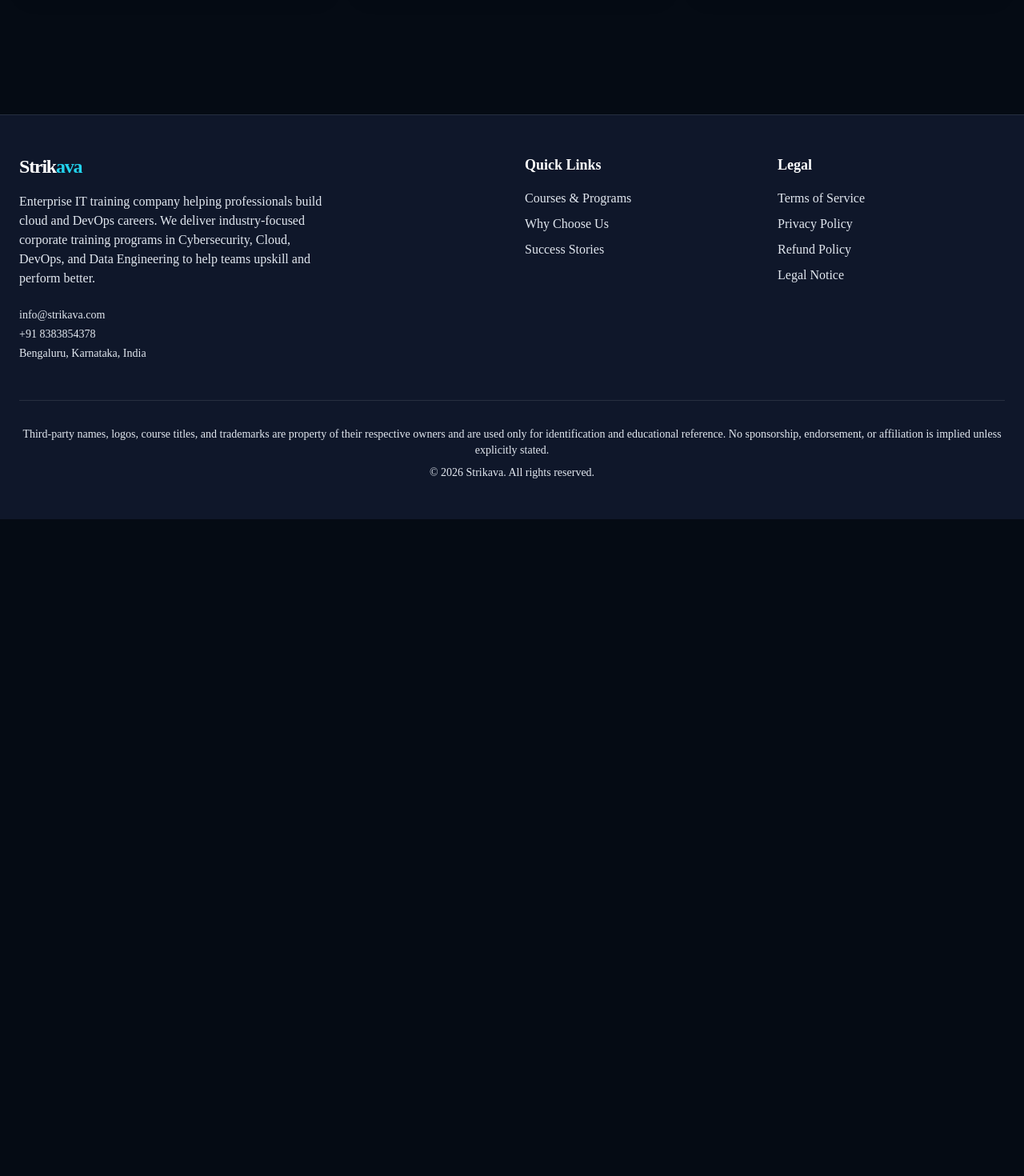
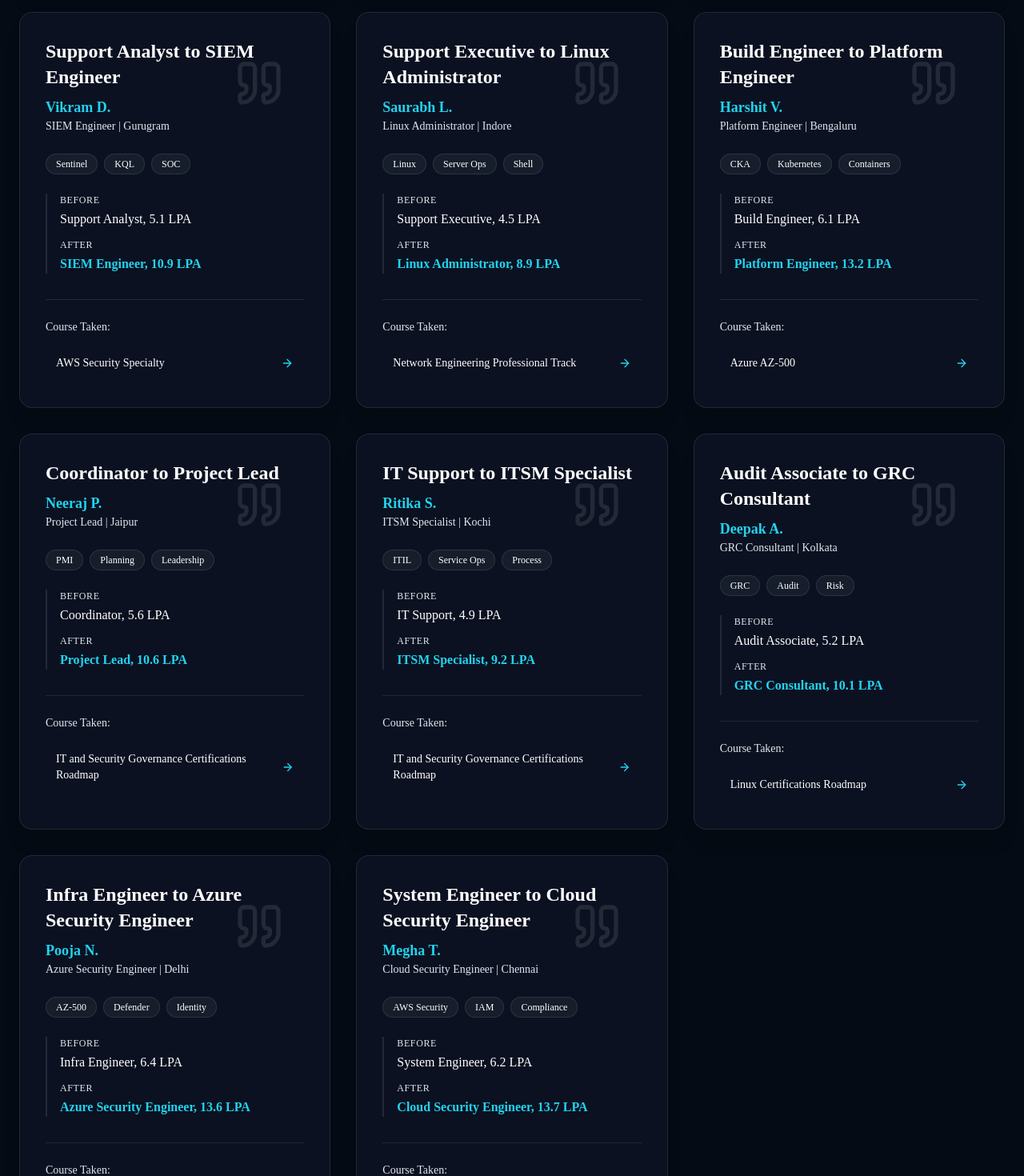
Before and after one commit to Wolvistmedia/strikava-appp, a Next.js app: page /success-stories in a window 1280 px wide. Shown: the part 880-2350 px from the top of the page at 80% size. Before the commit the page ends 1529 px from the top, so only its background shows below. Built offline with nearby package versions, Linux system fonts and the light colour scheme.

Commit message:
added logo , added success stories

```diff
--- a/src/app/success-stories/page.tsx
+++ b/src/app/success-stories/page.tsx
@@ -33,6 +33,139 @@ export default function SuccessStories() {
       after: "Azure Administrator, 9.6 LPA",
       course: "Azure AZ-104",
       link: "/programs/azure-az104"
+    },
+    // // card-4
+    // {
+    //   title: "NOC Analyst to SOC Analyst",
+    //   name: "Farhan K.",
+    //   role: "SOC Analyst | Hyderabad",
+    //   tags: ["SIEM", "Splunk", "Incident Response"],
+    //   before: "NOC Analyst, 4.9 LPA",
+    //   after: "SOC Analyst, 10.7 LPA",
+    //   course: "Splunk SOC Analyst",
+    //   link: "/programs/splunk-soc-analyst"
+    // },
+    // card-5
+    {
+      title: "Support Analyst to SIEM Engineer",
+      name: "Vikram D.",
+      role: "SIEM Engineer | Gurugram",
+      tags: ["Sentinel", "KQL", "SOC"],
+      before: "Support Analyst, 5.1 LPA",
+      after: "SIEM Engineer, 10.9 LPA",
+      course: "AWS Security Specialty",
+      link: "/programs/show-all-courses-roadmap"
+    },
+    // // card-6
+    // {
+    //   title: "SQL Developer to Data Engineer",
+    //   name: "Nitin P.",
+    //   role: "Data Engineer | Mumbai",
+    //   tags: ["SQL", "Pipelines", "Cloud Data"],
+    //   before: "SQL Developer, 5.8 LPA",
+    //   after: "Data Engineer, 12.1 LPA",
+    //   course: "Sentinel SIEM Cloud Security",
+    //   link: "/programs/sentinel-siem-cloud-security"
+    // },
+    // // card-7
+    // {
+    //   title: "Developer to Cloud Solutions Architect",
+    //   name: "Karan B.",
+    //   role: "Cloud Solutions Architect | Bengaluru",
+    //   tags: ["Architecture", "AWS Pro", "Design"],
+    //   before: "Developer, 7.1 LPA",
+    //   after: "Cloud Solutions Architect, 16.0 LPA",
+    //   course: "Cloud Data Security Certification Roadmap",
+    //   link: "/programs/cloud-data-security-certification-roadmap"
+    // },
+    // card-8
+    {
+      title: "Support Executive to Linux Administrator",
+      name: "Saurabh L.",
+      role: "Linux Administrator | Indore",
+      tags: ["Linux", "Server Ops", "Shell"],
+      before: "Support Executive, 4.5 LPA",
+      after: "Linux Administrator, 8.9 LPA",
+      course: "Network Engineering Professional Track",
+      link: "/programs/network-engineering-professional-track"
+    },
+    // // card-9
+    // {
+    //   title: "Network Admin to Cloud Network Engineer",
+    //   name: "Pratik J.",
+    //   role: "Cloud Network Engineer | Ahmedabad",
+    //   tags: ["VPC", "Routing", "Hybrid Cloud"],
+    //   before: "Network Admin, 6.0 LPA",
+    //   after: "Cloud Network Engineer, 12.1 LPA",
+    //   course: "Kubernetes Administrator CKA",
+    //   link: "/programs/kubernetes-administrator-cka"
+    // },
+    // card 10
+    {
+      title: "Build Engineer to Platform Engineer",
+      name: "Harshit V.",
+      role: "Platform Engineer | Bengaluru",
+      tags: ["CKA", "Kubernetes", "Containers"],
+      before: "Build Engineer, 6.1 LPA",
+      after: "Platform Engineer, 13.2 LPA",
+      course: "Azure AZ-500",
+      link: "/programs/azure-az500"
+    },
+    // card 11
+   {
+      title: "Coordinator to Project Lead",
+      name: "Neeraj P.",
+      role: "Project Lead | Jaipur",
+      tags: ["PMI", "Planning", "Leadership"],
+      before: "Coordinator, 5.6 LPA",
+      after: "Project Lead, 10.6 LPA",
+      course: "IT and Security Governance Certifications Roadmap",
+      link: "/programs/governance-certifications-roadmap"
+    },
+
+    // card 12
+    {
+      title: "IT Support to ITSM Specialist",
+      name: "Ritika S.",
+      role: "ITSM Specialist | Kochi",
+      tags: ["ITIL", "Service Ops", "Process"],
+      before: "IT Support, 4.9 LPA",
+      after: "ITSM Specialist, 9.2 LPA",
+      course: "IT and Security Governance Certifications Roadmap",
+      link: "/programs/governance-certifications-roadmap"
+    },
+    // card 13
+    {
+      title: "Audit Associate to GRC Consultant",
+      name: "Deepak A.",
+      role: "GRC Consultant | Kolkata",
+      tags: ["GRC", "Audit", "Risk"],
+      before: "Audit Associate, 5.2 LPA",
+      after: "GRC Consultant, 10.1 LPA",
+      course: "Linux Certifications Roadmap",
+      link: "/programs/linux-certifications-roadmap"
+    },
+    // card-14
+    {
+      title: "Infra Engineer to Azure Security Engineer",
+      name: "Pooja N.",
+      role: "Azure Security Engineer | Delhi",
+      tags: ["AZ-500", "Defender", "Identity"],
+      before: "Infra Engineer, 6.4 LPA",
+      after: "Azure Security Engineer, 13.6 LPA",
+      course: "Azure AZ-500",
+      link: "/programs/azure-az500"
+    },
+    // Card 15
+    {
+      title: "System Engineer to Cloud Security Engineer",
+      name: "Megha T.",
+      role: "Cloud Security Engineer | Chennai",
+      tags: ["AWS Security", "IAM", "Compliance"],
+      before: "System Engineer, 6.2 LPA",
+      after: "Cloud Security Engineer, 13.7 LPA",
+      course: "IT and Security Governance Certifications Roadmap",
+      link: "/programs/governance-certifications-roadmap"
     }
   ];
 
--- a/src/components/ui/Navbar.tsx
+++ b/src/components/ui/Navbar.tsx
@@ -4,6 +4,7 @@ import { useState, useEffect } from "react";
 import Link from "next/link";
 import { Menu, X } from "lucide-react";
 import { motion, AnimatePresence } from "framer-motion";
+import Image from "next/image";
 
 export function Navbar() {
   const [isScrolled, setIsScrolled] = useState(false);
@@ -34,10 +35,21 @@ export function Navbar() {
       }`}
     >
       <div className="container mx-auto px-6 flex items-center justify-between">
-        <Link href="/" className="text-2xl font-bold tracking-tighter">
-          <span className="text-white">Strik</span>
-          <span className="text-primary">ava</span>
-        </Link>
+        <Link href="/" className="flex items-center gap-3">
+            <Image
+              src="/logo.ico"
+              alt="Strikava Logo"
+              width={50}
+              height={70}
+              className="object-contain"
+              priority
+            />
+
+            <span className="text-2xl font-bold tracking-tighter">
+              <span className="text-white">Strik</span>
+              <span className="text-primary">ava</span>
+            </span>
+          </Link>
 
         {/* Desktop Nav */}
         <div className="hidden md:flex items-center space-x-8">
```
Also changed, not shown: public/logo.jpeg (added), 1 other file (tests, documents, lock files or other folders).
